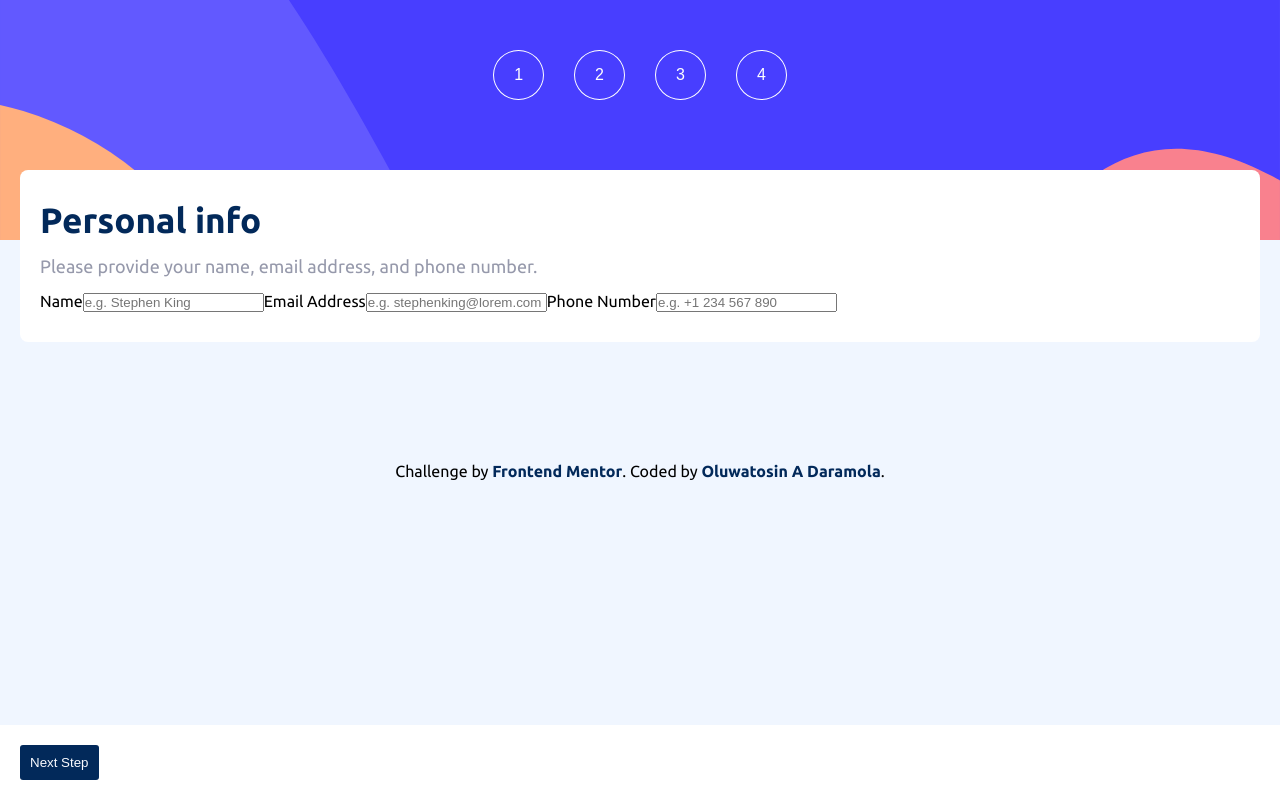
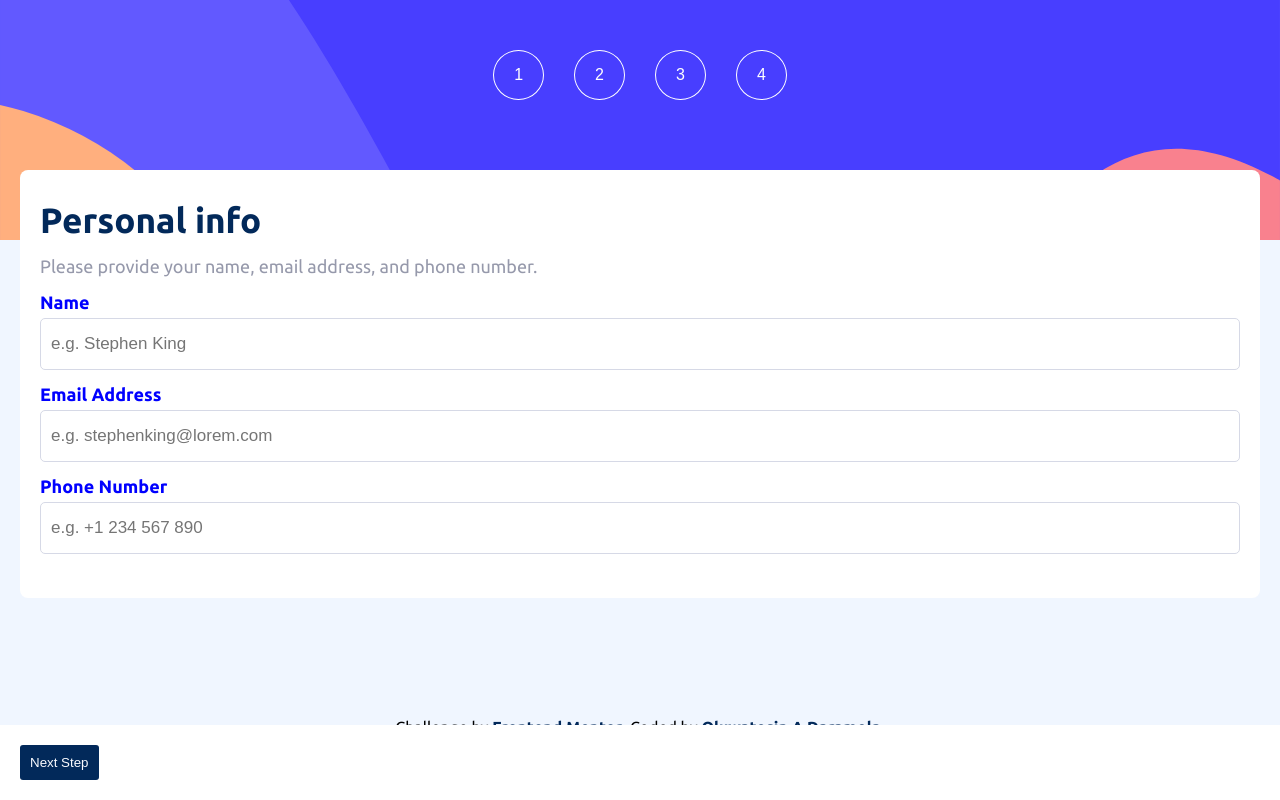
Before and after one commit to Heph-zibah/multi-step-form, a React (Create React App) app: page / in a window 1280 px wide. Built offline with nearby package versions, Linux system fonts and the light colour scheme.

Commit message:
added the file path

```diff
--- a/src/index.scss
+++ b/src/index.scss
@@ -1,4 +1,5 @@
 @import url('https://fonts.googleapis.com/css2?family=Ubuntu:wght@400;500;700&display=swap');
 @import './Styles/variables';
 @import './Styles/resetTypo';
-@import './Styles/steps.module.scss'
+@import './Styles/steps.module.scss';
+@import './Styles/step1.module.scss';
```
